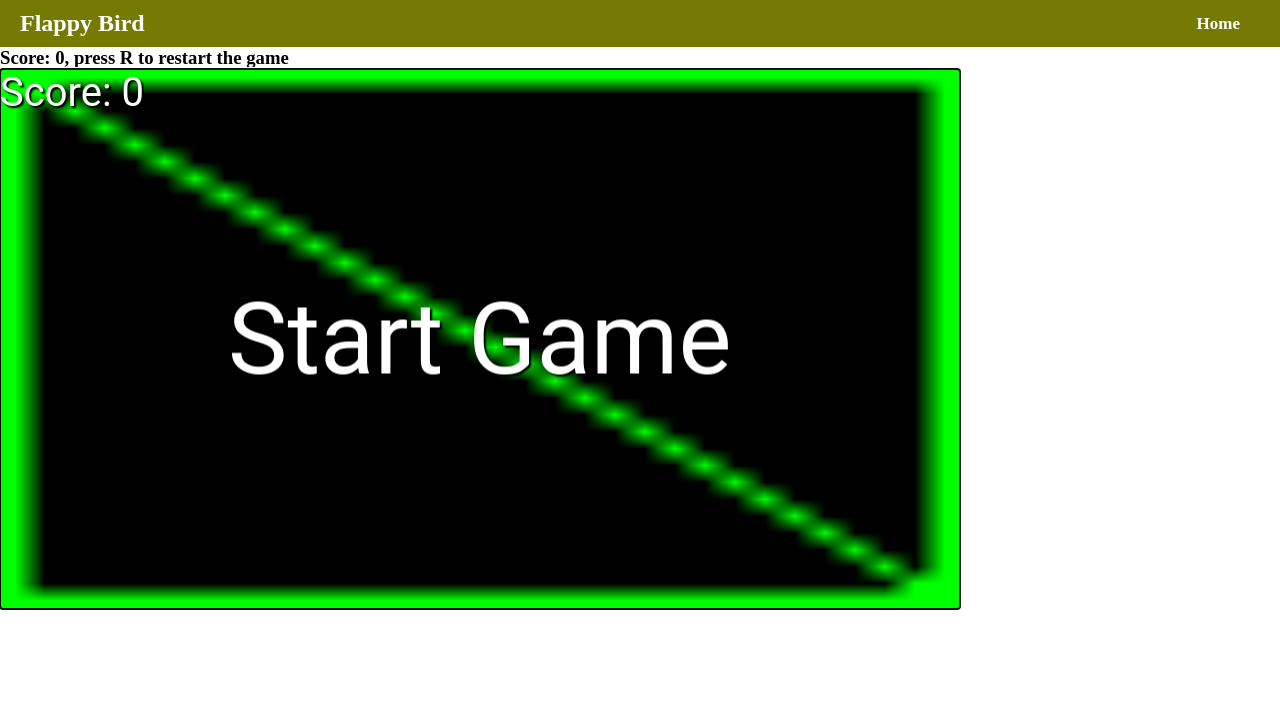
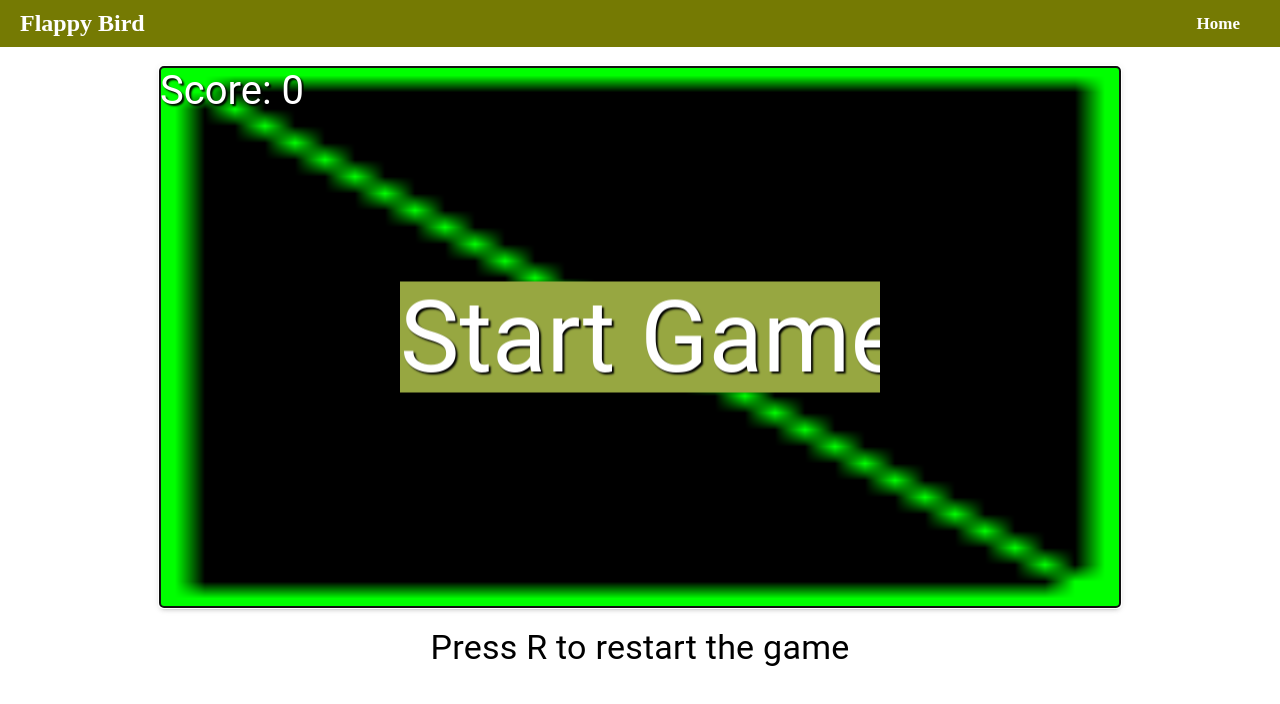
Before and after one commit to atika111/flappyBird_FE, a React (Vite) app: page /game in a window 1280 px wide. Shown: the top 704 px of the page. Built offline with nearby package versions, Linux system fonts and the light colour scheme; no server answers.

Commit message:
fixed collision

```diff
--- a/src/Game/Game.jsx
+++ b/src/Game/Game.jsx
@@ -1,12 +1,11 @@
-import { useEffect, useRef, useState, useContext } from 'react';
+import { useEffect, useRef, useContext } from 'react';
 import axios from 'axios';
+import { Typography, Paper, Container, Box } from '@mui/material';
 import FlappyBirdGame from '../PhaserGame';
 import { AuthContext } from '../Context/MyAuthProvider';
 
 const Game = () => {
   const gameContainerRef = useRef(null);
-  const [score, setScore] = useState(0);
-  const [gameOver, setGameOver] = useState(false);
   const { user } = useContext(AuthContext);
   let game;
 
@@ -15,19 +14,10 @@
 
     gameContainerRef.current.focus();
 
-    const scoreUpdateInterval = setInterval(() => {
-      setScore(window.gameScore);
-    }, 100);
-
     game.onGameOver(() => {
-      setGameOver(true);
       const finalScore = game?.getFinalScore();
       onGameOver(finalScore);
     });
-
-    return () => {
-      clearInterval(scoreUpdateInterval);
-    };
   }, []);
 
   const onGameOver = (score) => {
@@ -44,25 +34,28 @@
           { withCredentials: true }
         )
         .then((response) => {
-          // Handle the response from the server
           console.log('Request sent:', response.data);
         })
         .catch((error) => {
-          // Handle errors
           console.error('Error sending request:', error);
         });
   };
 
   return (
-    <>
-      <h3>Score: {score}, press R to restart the game</h3>
-      <div
-        id='game'
-        ref={gameContainerRef}
-        tabIndex={0}
-        style={{ width: '960px', height: '540px' }}
-      />
-    </>
+    <Container maxWidth='sm'>
+      <Box display='flex' justifyContent='center' my='20px'>
+        <Paper
+          elevation={3}
+          id='game'
+          ref={gameContainerRef}
+          tabIndex={0}
+          style={{ width: '960px', height: '540px' }}
+        />
+      </Box>
+      <Typography variant='h4' align='center' gutterBottom>
+        Press R to restart the game
+      </Typography>
+    </Container>
   );
 };
 
--- a/src/PhaserGame.js
+++ b/src/PhaserGame.js
@@ -17,7 +17,7 @@
 class FlappyBirdObject {
   constructor(scene) {
     this._sprite = scene.add.sprite(50, 100, 'bird');
-    this._sprite.setScale(0.2);
+    this._sprite.setScale(1.5);
     this._velocity = 0;
     this._scene = scene;
 
@@ -53,7 +53,19 @@
   }
 
   get Bounds() {
-    return this._sprite.getBounds();
+    const bounds = this._sprite.getBounds();
+    return bounds;
+  }
+
+  getCustomBounds(width, height) {
+    const bounds = this._sprite.getBounds();
+    const offsetX = (this._sprite.width - width) / 2;
+    const offsetY = (this._sprite.height - height) / 2;
+
+    bounds.setSize(width, height);
+    bounds.setPosition(bounds.x + offsetX, bounds.y + offsetY);
+
+    return bounds;
   }
 
   _ApplyGravity(timeElapsed) {
@@ -96,6 +108,7 @@
     const b1 = this._sprite1.getBounds();
     const b2 = this._sprite2.getBounds();
     b2.y -= this._sprite2.height;
+
     return (
       Phaser.Geom.Intersects.RectangleToRectangle(b1, aabb) ||
       Phaser.Geom.Intersects.RectangleToRectangle(b2, aabb)
@@ -193,7 +206,7 @@
     this._scene = scene;
     this._scene.load.image('sky', SERVER_URL + '/background.jpeg');
     this._scene.load.image('pipe', SERVER_URL + '/pipe.png');
-    this._scene.load.image('bird', SERVER_URL + '/flap.png');
+    this._scene.load.image('bird', SERVER_URL + '/bird.png');
   }
 
   _OnCreate() {
@@ -226,7 +239,11 @@
         font: '100px Roboto',
         fill: '#FFFFFF',
         align: 'center',
-        fixedWidth: _CONFIG_WIDTH,
+        fixedWidth: _CONFIG_WIDTH / 2,
+        backgroundColor: '#97A741',
+        borderRadius: '50px',
+        borderColor: '#2980b9',
+        borderThickness: 10,
         shadow: {
           offsetX: 2,
           offsetY: 2,
@@ -270,8 +287,7 @@
   }
 
   _CheckGameOver() {
-    // Ground check
-    const birdAABB = this._bird?.Bounds;
+    const birdAABB = this._bird?.getCustomBounds(60, 50);
 
     if (birdAABB?.top >= _GROUND_Y - 100) {
       this._GameOver();
```
